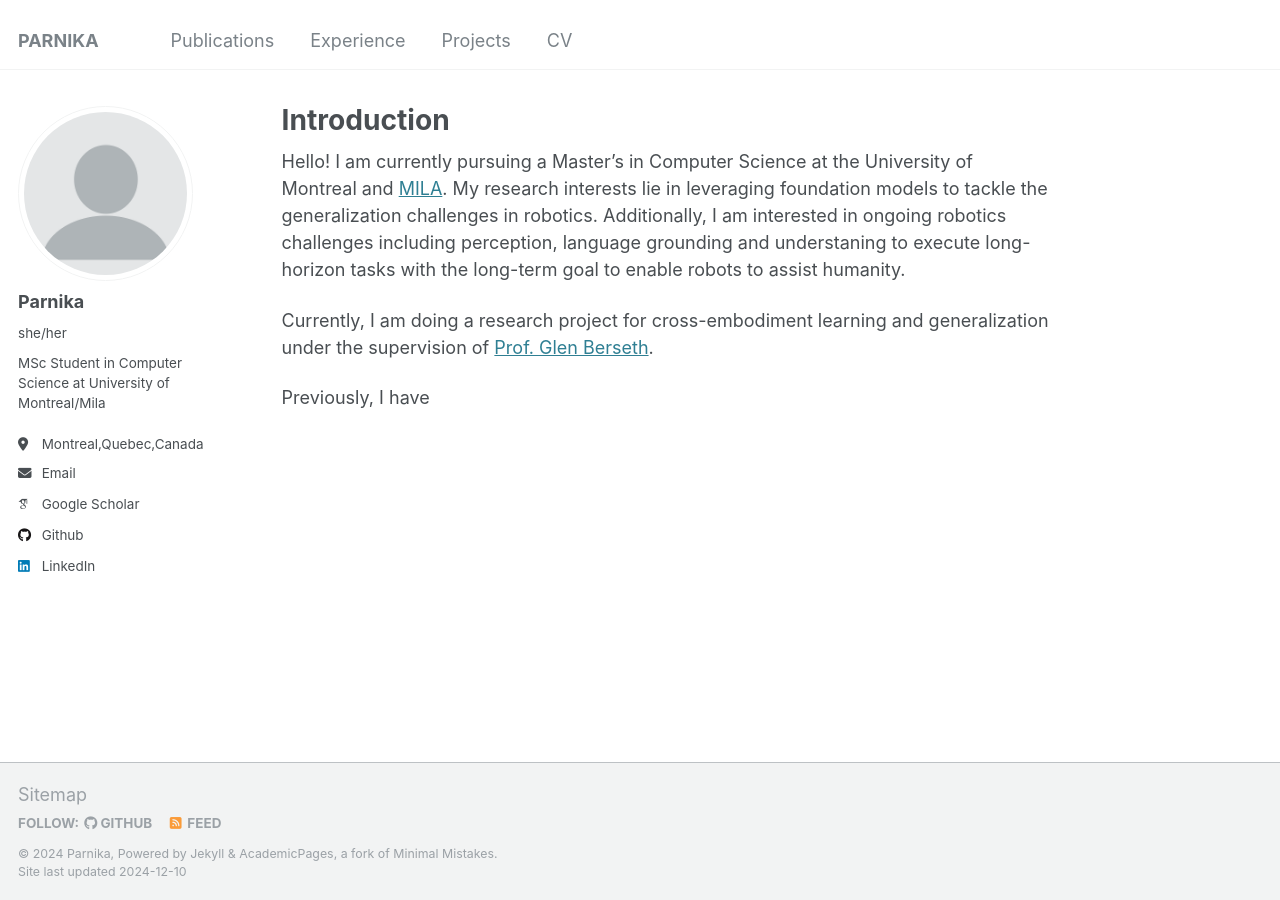
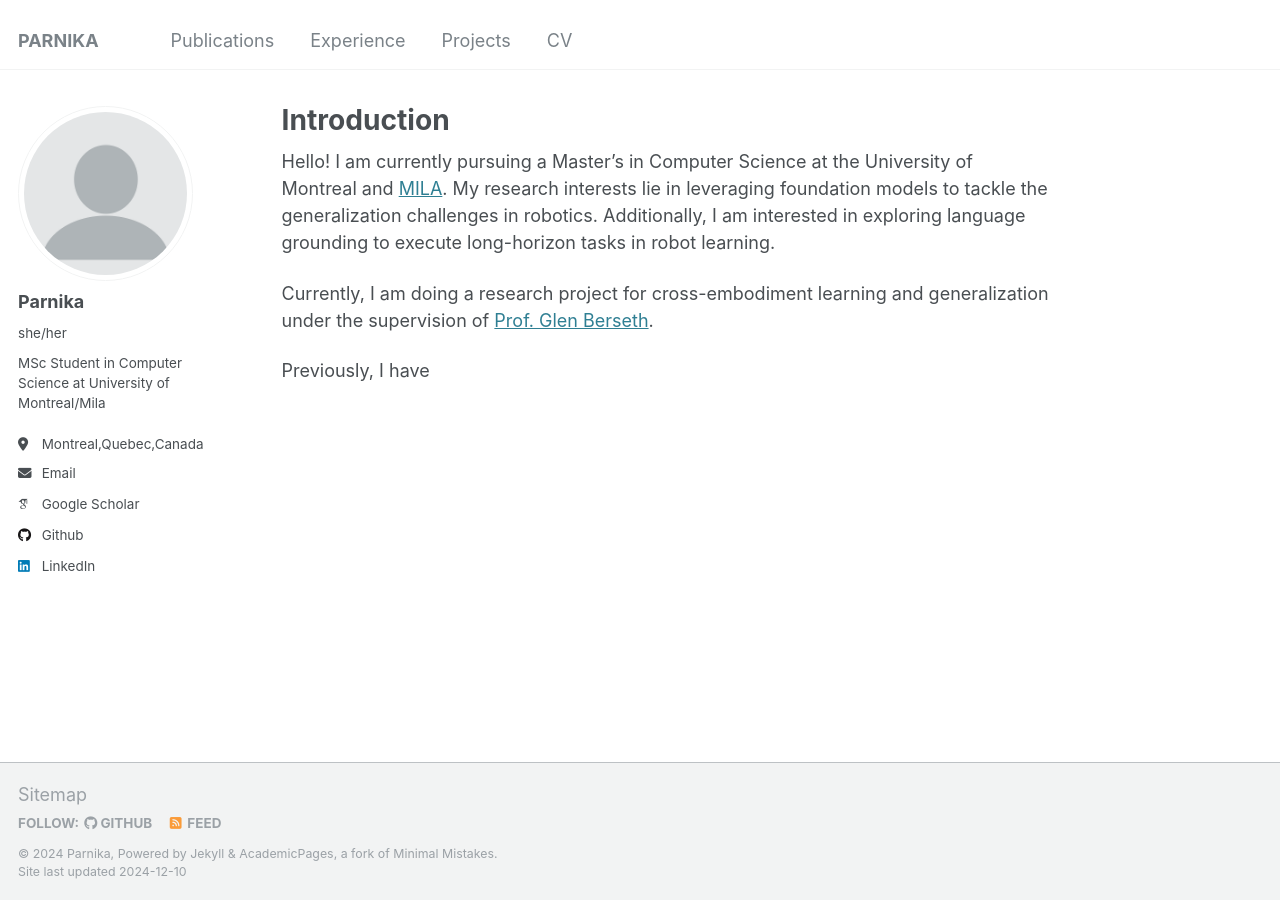
Before and after one commit to parnika31/parnika31.github.io, a Jekyll site: the page built from _pages/about.md, in a window 1280 px wide. Built offline with Jekyll 4.4.1, drawn with Linux system fonts in a browser that asks for light colours; some web fonts are replaced.

Commit message:
Update about.md

```diff
--- a/_pages/about.md
+++ b/_pages/about.md
@@ -7,7 +7,7 @@ redirect_from:
   - /about.html
 ---
 
-Hello! I am currently pursuing a Master’s in Computer Science at the University of Montreal and [MILA](https://mila.quebec/en). My research interests lie in leveraging foundation models to tackle the generalization challenges in robotics. Additionally, I am interested in ongoing robotics challenges including perception, language grounding and understaning to execute long-horizon tasks with the long-term goal to enable robots to assist humanity.
+Hello! I am currently pursuing a Master’s in Computer Science at the University of Montreal and [MILA](https://mila.quebec/en). My research interests lie in leveraging foundation models to tackle the generalization challenges in robotics. Additionally, I am interested in exploring language grounding to execute long-horizon tasks in robot learning.
 
 Currently, I am doing a research project for cross-embodiment learning and generalization under the supervision of [Prof. Glen Berseth](https://neo-x.github.io).
 
```
